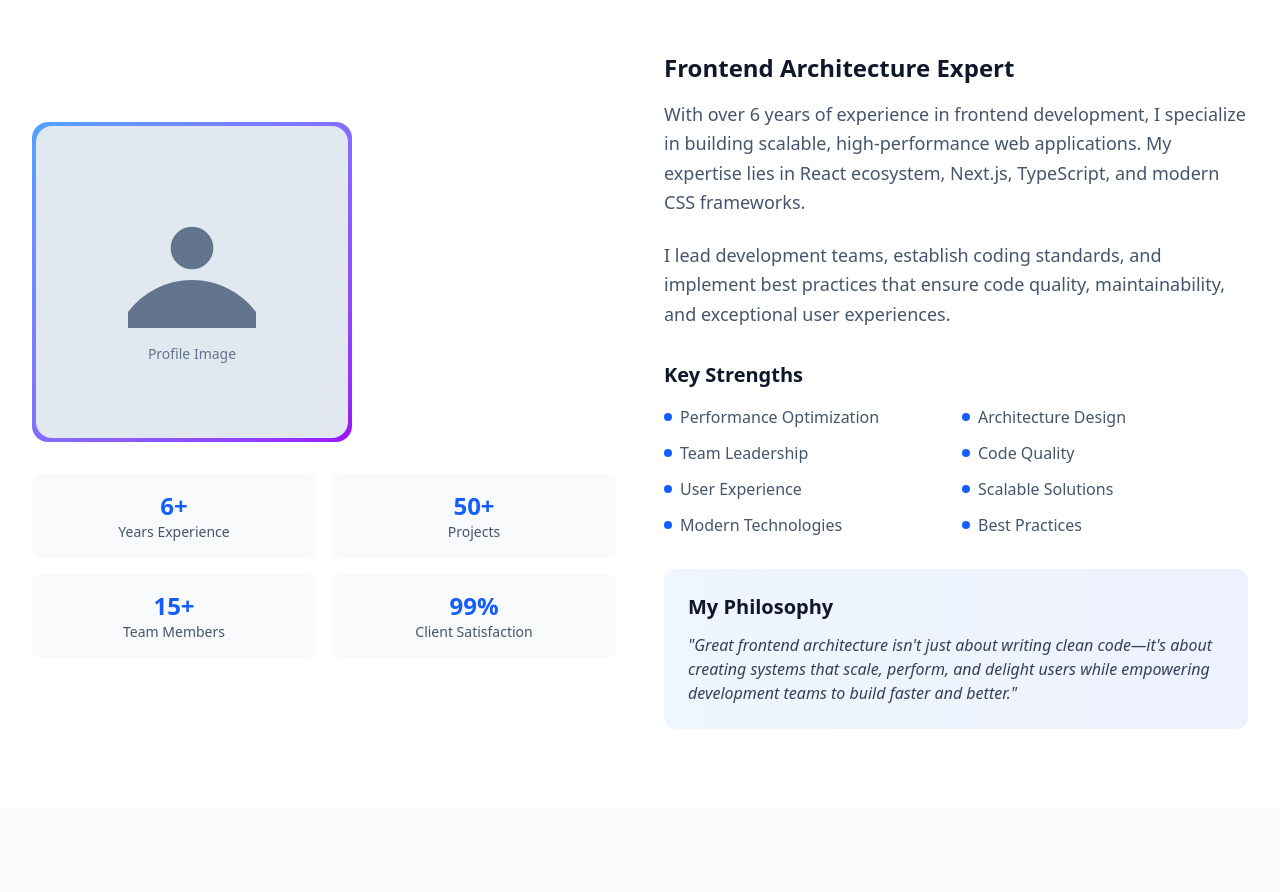
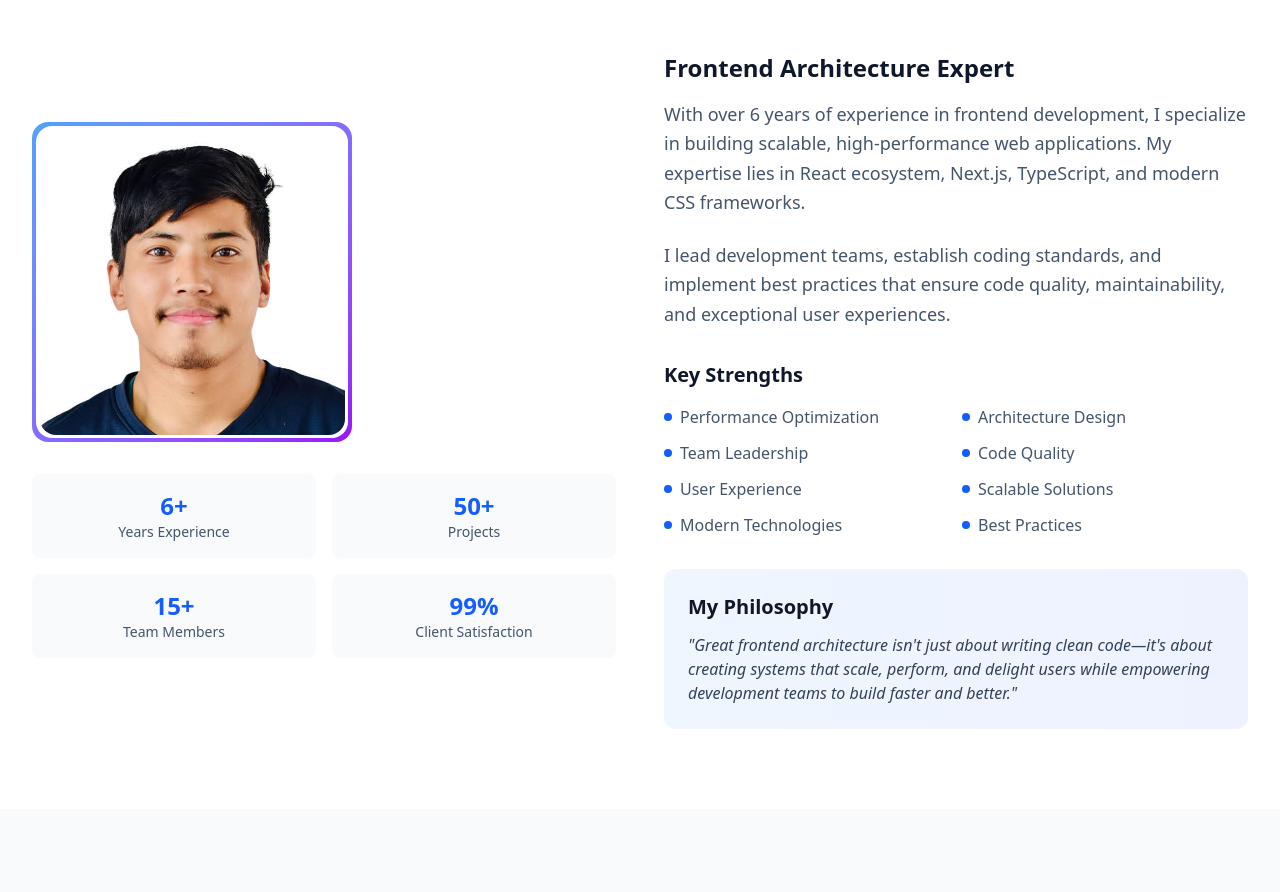
Before and after one commit to dibyandevelops/portfolio, a Next.js app: page / in a window 1280 px wide. Shown: the part 1020-1912 px from the top of the page. Built offline with nearby package versions, Linux system fonts and the light colour scheme.

Commit message:
add profile picture

```diff
--- a/app/components/About.tsx
+++ b/app/components/About.tsx
@@ -1,3 +1,5 @@
+import Image from "next/image";
+
 export const About = () => {
   return (
     <section id="about" className="py-20 bg-white dark:bg-slate-900">
@@ -17,13 +19,8 @@ export const About = () => {
             {/* Profile Image */}
             <div className="relative">
               <div className="w-80 h-80 mx-auto lg:mx-0 rounded-2xl bg-gradient-to-br from-blue-400 to-purple-600 p-1">
-                <div className="w-full h-full rounded-2xl bg-slate-200 dark:bg-slate-800 flex items-center justify-center">
-                  <div className="text-center text-slate-500 dark:text-slate-400">
-                    <svg className="w-32 h-32 mx-auto mb-4" fill="currentColor" viewBox="0 0 24 24">
-                      <path d="M24 20.993V24H0v-2.996A14.977 14.977 0 0112.004 15c4.904 0 9.26 2.354 11.996 5.993zM16.002 8.999a4 4 0 11-8 0 4 4 0 018 0z"/>
-                    </svg>
-                    <p className="text-sm">Profile Image</p>
-                  </div>
+                <div className="w-full h-full rounded-2xl bg-white flex items-center justify-center">
+                  <Image alt="profile-pic" width={305} height={305} className="rounded-2xl" src={"/DIBYAN_PP_PHOTO-removebg.jpg"} />
                 </div>
               </div>
             </div>
```
Also changed, not shown: public/DIBYAN_PP_PHOTO-removebg.jpg (added).
